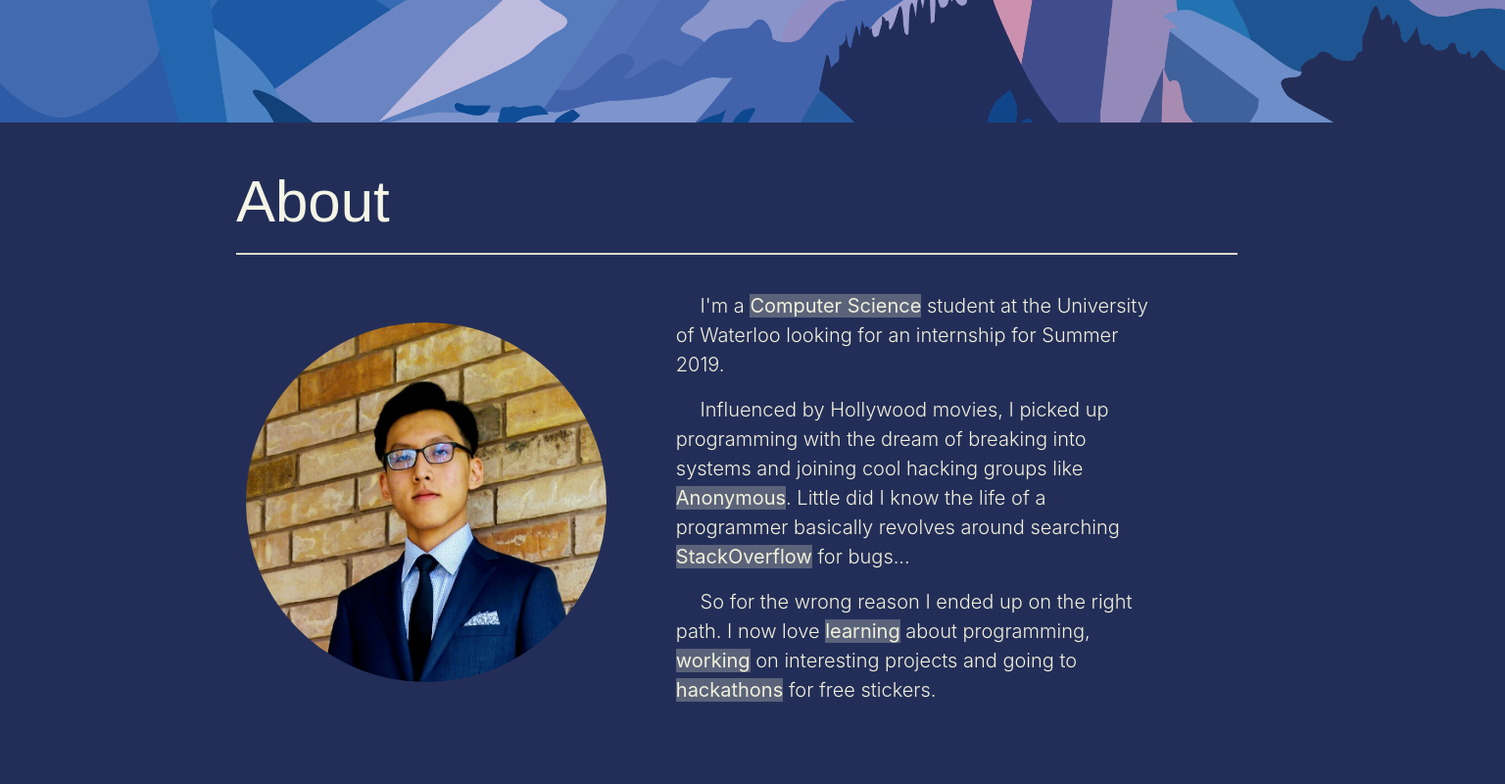
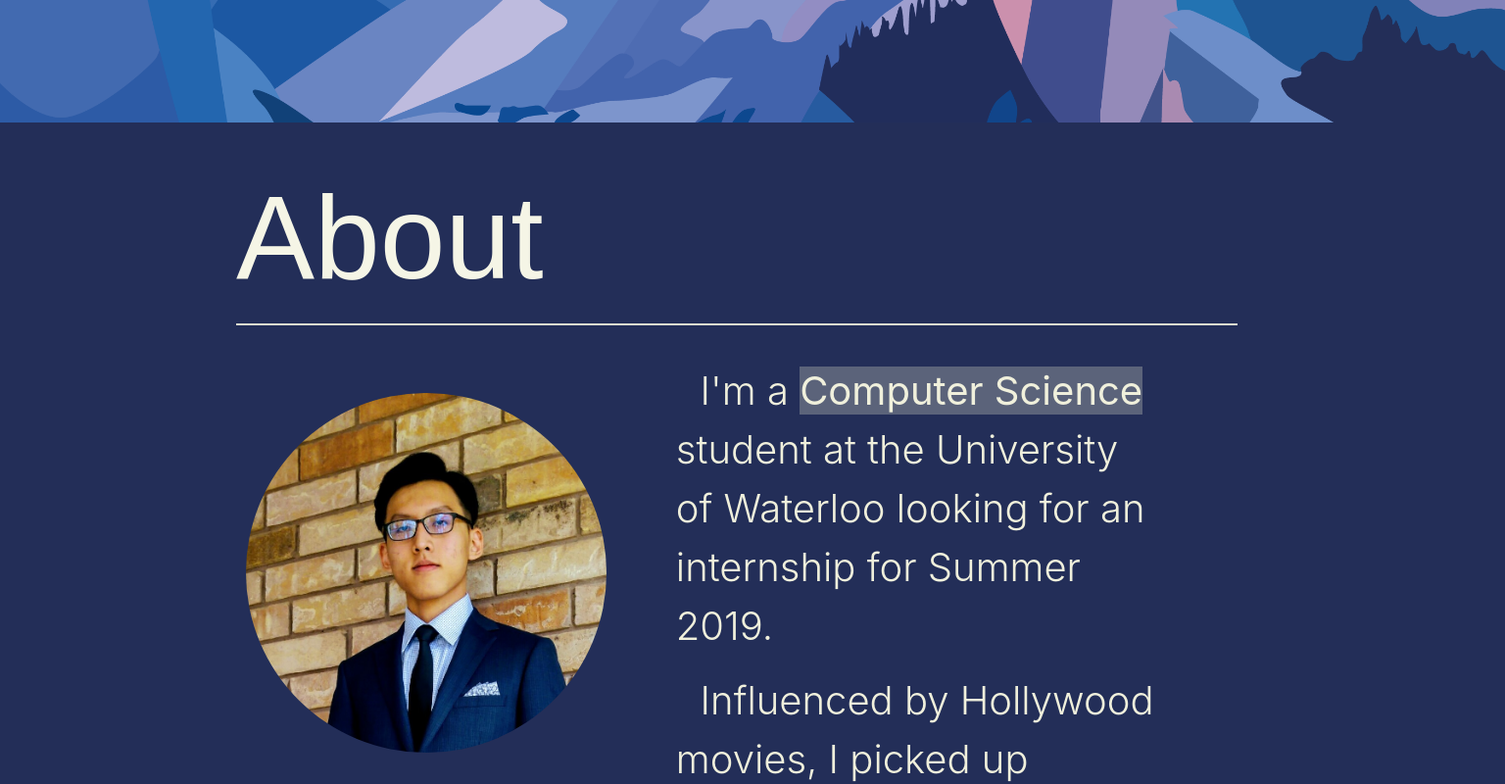
Before and after one commit to nt7nguye/Personal-Website, a plain HTML site: page index.html in a window 1536 px wide. Shown: the part 720-1520 px from the top of the page at 98% size. Drawn offline with nearby package versions, Linux system fonts and the light colour scheme.

Commit message:
large monitor

```diff
--- a/style.css
+++ b/style.css
@@ -85,6 +85,26 @@
     #projects{height: 2700px;}
 
     .image-container{height: 300px;}
+
+    .container-fluid .jumbotron{width: 85%;}
+
+    #profile{width: 90%;}
+
+    .row .col-md-6, .jumbotron .skills .col-md-12{text-indent: 5%}
+}
+
+@media (min-width: 1500px){
+    body {
+        width: 100%;
+        font-size: 40px;
+    }
+    .container-fluid{font-size: 40px;}
+
+    #background1{height: 750px;}
+    #about{height: 900px;}
+    #projects{height: 3500px;}
+
+    .image-container{height: 400px;}
 
     .container-fluid .jumbotron{width: 85%;}
 
```
